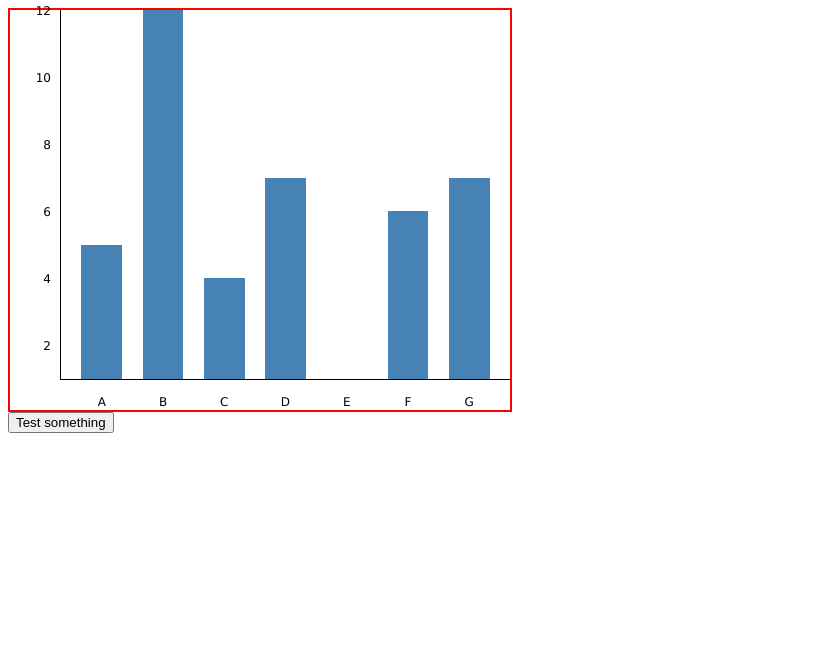
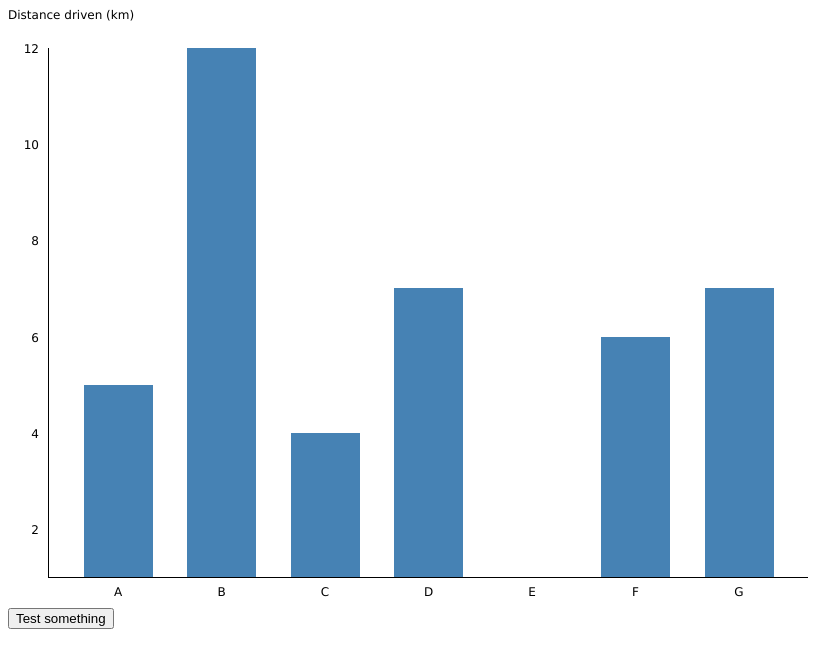
Before and after one commit to louischatriot/data-graphs, a plain HTML site: page index.html in a window 1280 px wide. Shown: the whole page, without its empty margins (0-829 px from the left). Drawn offline with Linux system fonts and the light colour scheme.

Commit message:
Y axis can be set

```diff
--- a/css/index.css
+++ b/css/index.css
@@ -4,11 +4,10 @@ body {
 }
 
 #graph1 {
-  width: 500px;
-  height: 400px;
+  width: 900px;
+  height: 600px;
   position: relative;
-
-  border: 2px red solid;
+  /*border: 2px red solid;*/
 }
 
 .bars-container {
@@ -20,7 +19,7 @@ body {
 .label {
   text-align: center;
   position: absolute;
-  bottom: -30px;
+  bottom: -22px;
 }
 
 .ytick {
--- a/js/index.js
+++ b/js/index.js
@@ -26,8 +26,8 @@ function BarChart(opts) {
   this.$container.html('<div class="bars-container"></div>');
   this.barsContainer = this.container + ' .bars-container';
   this.$barsContainer = $(this.barsContainer);
-  this.$barsContainer.css('left', '50px');
-  this.$barsContainer.css('right', '0px');
+  this.$barsContainer.css('left', '40px');
+  this.$barsContainer.css('right', '100px');
   this.$barsContainer.css('top', '0px');
   this.$barsContainer.css('bottom', '30px');
 
@@ -70,6 +70,23 @@ BarChart.prototype.withScale = function (scale) {
 
   if (this.useCustomScale && this.scale.minY !== undefined) { this.minY = this.scale.minY; }
   if (this.useCustomScale && this.scale.maxY !== undefined) { this.maxY = this.scale.maxY; }
+
+  return this;
+};
+BarChart.prototype.withYAxisTitle = function (title, _height) {
+  var height = _height || 70;
+
+  this.$barsContainer.css('top', height + 'px');
+
+  if (!this.$yAxisTitle) {
+    this.$container.append('<div class="y-axis-title">' + title + '</div>');
+    this.$yAxisTitle = $(this.container + ' y-axis-title');
+  }
+
+  this.$yAxisTitle.css('position', 'absolute');
+  this.$yAxisTitle.css('width', '200px');
+  this.$yAxisTitle.css('left', '0px');
+  this.$yAxisTitle.css('top', '0px');
 
   return this;
 };
@@ -171,13 +188,13 @@ BarChart.prototype.redrawYAxis = function () {
     , ticks = d3.scale.linear().domain([this.minY, this.maxY]).ticks(5)
     ;
 
-  d3.select(this.container).selectAll('div.ytick').data(ticks)
+  d3.select(this.barsContainer).selectAll('div.ytick').data(ticks)
     .exit().remove();
 
-  d3.select(this.container).selectAll('div.ytick').data(ticks)
+  d3.select(this.barsContainer).selectAll('div.ytick').data(ticks)
     .enter().append('div').attr('class', 'ytick');
 
-  d3.select(this.container).selectAll('div.ytick').data(ticks)
+  d3.select(this.barsContainer).selectAll('div.ytick').data(ticks)
     .text(function (d) { return d; })
     .style('top', function(d, i) { return ((self.innerHeight - self._height(d, i)) - 6) + 'px'; })
     .style('right', (this.innerWidth + 10) + 'px')
@@ -262,7 +279,7 @@ bc.withData([ { datum: 5, _id: "A" }
             , { datum: 1, _id: "E" }
             , { datum: 6, _id: "F" }
             , { datum: 7, _id: "G" }
-            ])/*.withScale({ minY: 0, maxY: 20 })*/.redraw();
+            ])/*.withScale({ minY: 0, maxY: 20 })*/.withYAxisTitle('Distance driven (km)', 40).redraw();
 
 $("#test").on('click', (function () { var count = 0; return function () {
   if (count === 0) {
```
